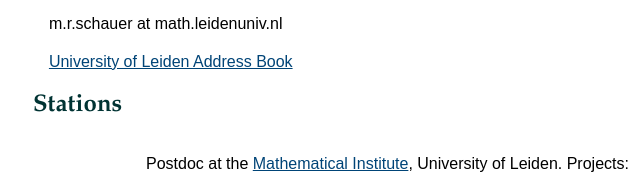
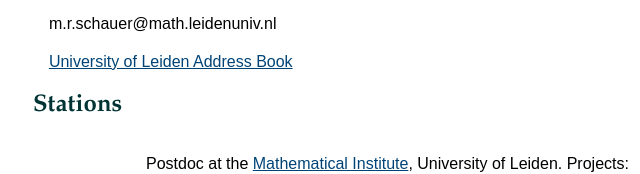
Before and after one commit to mschauer/mschauer.github.io, a plain HTML site: page index.html in a window 1280 px wide. Shown: the part 451-625 px from the top of the page, 73-713 px from the left. Drawn offline with Linux system fonts and the light colour scheme.

Commit message:
Use at-sign

```diff
--- a/index.html
+++ b/index.html
@@ -31,7 +31,7 @@
 </p>
 
 <p>
-m.r.schauer at math.leidenuniv.nl
+m.r.schauer@math.leidenuniv.nl
 </p>
 <p>
 <a href="https://www.universiteitleiden.nl/en/staffmembers/moritz-schauer"> University of Leiden Address Book </a>
```
